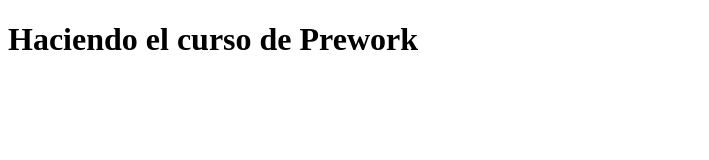
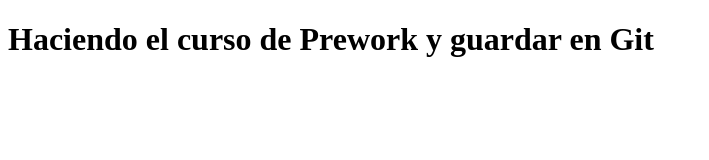
Before and after one commit to crist0/cursoPrework, a plain HTML site: page index.html in a window 1280 px wide. Shown: the whole page, without its empty margins (0-709 px from the left). Drawn offline with Linux system fonts and the light colour scheme.

Commit message:
Agregando un texto más

```diff
--- a/index.html
+++ b/index.html
@@ -7,6 +7,6 @@
     <title>Curso PreWork</title>
 </head>
 <body>
-    <h1>Haciendo el curso de Prework</h1>
+    <h1>Haciendo el curso de Prework y guardar en Git</h1>
 </body>
 </html>
```
